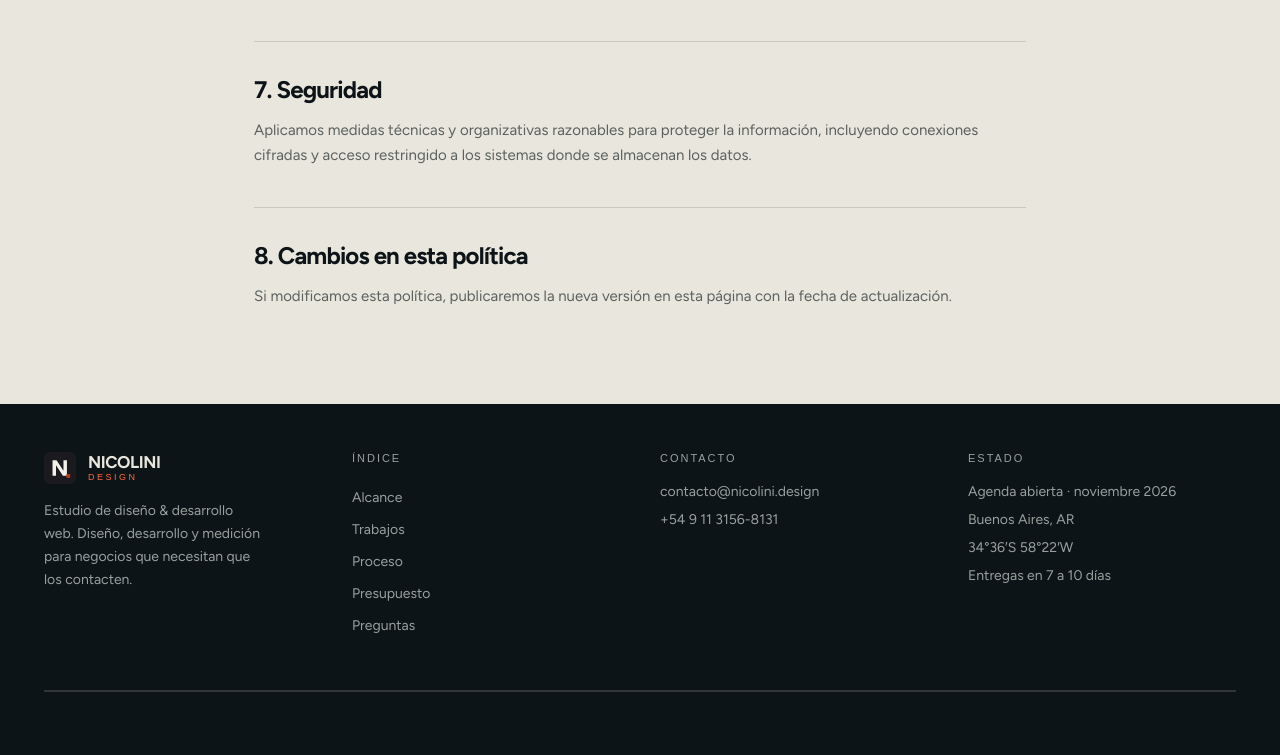
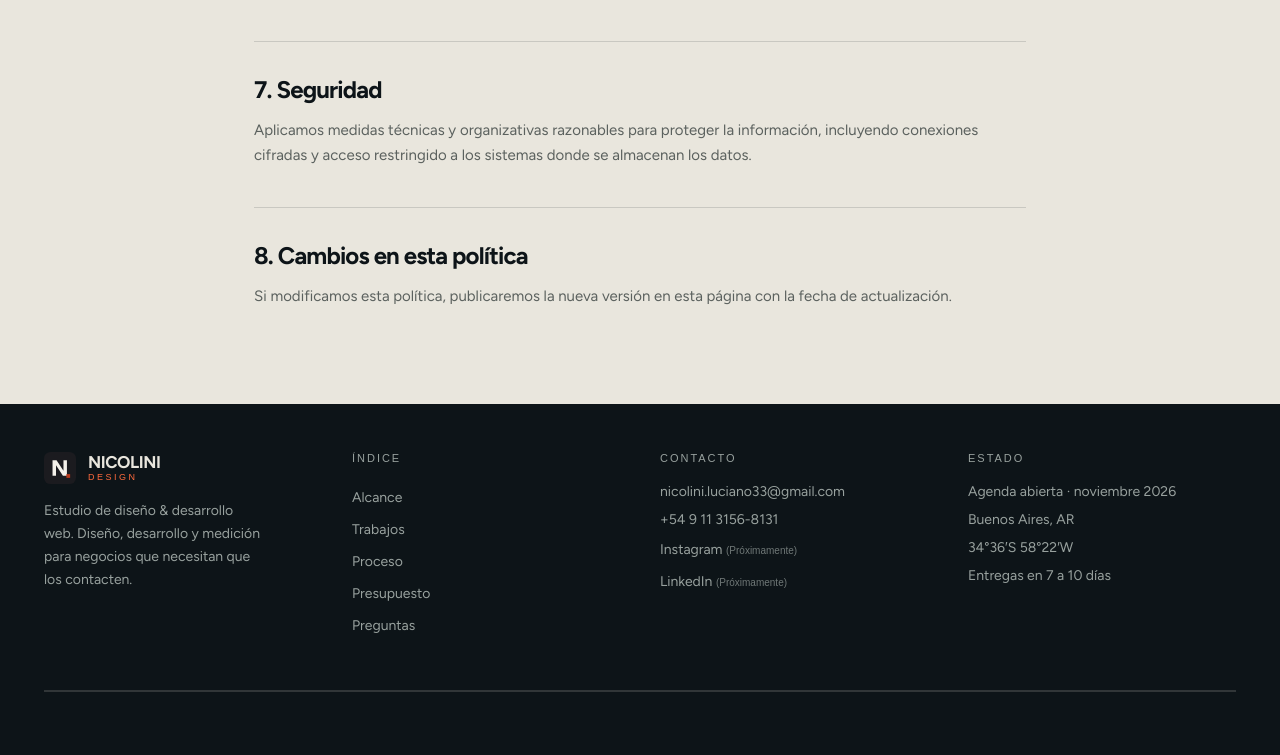
Before and after one commit to luchonicolini/Emprendimiento-web, a Next.js app: page /politica-de-privacidad in a window 1280 px wide. Shown: the part 1661-2416 px from the top of the page. Built offline with nearby package versions, Linux system fonts and the light colour scheme; no server answers; a web font is replaced by a local one.

Commit message:
feat: complete Phase 1 SEO & Phase 2 commercial setup (email, social alerts, portfolio cleanup)

```diff
--- a/src/app/api/save-lead/route.ts
+++ b/src/app/api/save-lead/route.ts
@@ -168,7 +168,8 @@ async function sendNotificationEmail(lead: {
   plazo: string;
   mensaje: string;
 }): Promise<boolean> {
-  const destinationEmail = process.env.LEAD_NOTIFICATION_EMAIL;
+  const destinationEmail =
+    process.env.LEAD_NOTIFICATION_EMAIL || "nicolini.luciano33@gmail.com";
   const resendApiKey = process.env.RESEND_API_KEY;
   const web3formsKey = process.env.WEB3FORMS_ACCESS_KEY;
   const fromEmail =
@@ -207,7 +208,7 @@ async function sendNotificationEmail(lead: {
           <td style="padding: 10px 0; color: #98a19e;">WhatsApp:</td>
           <td style="padding: 10px 0;">
             <a href="${waLink}" style="color: #25D366; text-decoration: none; font-weight: 600;">
-              ${esc(lead.whatsapp)} ↗ (Abrir chat)
+              ${esc(lead.whatsapp)} (Abrir chat)
             </a>
           </td>
         </tr>
--- a/src/app/layout.tsx
+++ b/src/app/layout.tsx
@@ -64,6 +64,20 @@ export const metadata: Metadata = {
     title,
     description: site.description,
   },
+  keywords: [
+    "diseño web argentina",
+    "desarrollo web buenos aires",
+    "landing page precio fijo",
+    "páginas web para profesionales",
+    "desarrollo web a medida",
+    "nicolini design",
+    "diseño web responsive",
+  ],
+  authors: [{ name: site.name, url: site.url }],
+  creator: site.name,
+  verification: {
+    google: process.env.NEXT_PUBLIC_GOOGLE_SITE_VERIFICATION,
+  },
 };
 
 const organizationSchema = {
--- a/src/app/opengraph-image.tsx
+++ b/src/app/opengraph-image.tsx
@@ -103,7 +103,7 @@ export default async function Image() {
         >
           <div style={{ display: "flex", gap: "28px" }}>
             <span style={{ fontSize: "19px", color: "#d05a3f", fontWeight: 700 }}>
-              Landing USD 350
+              Landing USD 200
             </span>
             <span style={{ fontSize: "19px", color: "#4b5563" }}>·</span>
             <span style={{ fontSize: "19px", color: "#d05a3f", fontWeight: 700 }}>
--- a/src/components/prototipo/Contact.tsx
+++ b/src/components/prototipo/Contact.tsx
@@ -218,16 +218,40 @@ export function Contact() {
                 Chatear
               </span>
             </a>
-            {brand.instagram ? (
-              <a
-                href={brand.instagram}
-                target="_blank"
-                rel="noopener noreferrer"
-                className="group flex items-center justify-between border-b border-[var(--line)] py-4 text-sm transition-colors hover:text-[var(--signal)]"
-              >
-                <span>Instagram</span>
-              </a>
-            ) : null}
+            <button
+              type="button"
+              onClick={() =>
+                alert(
+                  'Las redes oficiales de Nicolini Design en Instagram estarán disponibles próximamente.\n\nPor favor comunicate por WhatsApp al ' +
+                    brand.whatsappDisplay +
+                    ' o por email a ' +
+                    brand.email
+                )
+              }
+              className="group flex w-full items-center justify-between border-b border-[var(--line)] py-4 text-left text-sm transition-colors hover:text-[var(--signal)] cursor-pointer"
+            >
+              <span>Instagram</span>
+              <span className="font-cota text-[11px] uppercase tracking-wider text-[var(--muted)] group-hover:text-[var(--signal)]">
+                Próximamente
+              </span>
+            </button>
+            <button
+              type="button"
+              onClick={() =>
+                alert(
+                  'Las redes oficiales de Nicolini Design en LinkedIn estarán disponibles próximamente.\n\nPor favor comunicate por WhatsApp al ' +
+                    brand.whatsappDisplay +
+                    ' o por email a ' +
+                    brand.email
+                )
+              }
+              className="group flex w-full items-center justify-between border-b border-[var(--line)] py-4 text-left text-sm transition-colors hover:text-[var(--signal)] cursor-pointer"
+            >
+              <span>LinkedIn</span>
+              <span className="font-cota text-[11px] uppercase tracking-wider text-[var(--muted)] group-hover:text-[var(--signal)]">
+                Próximamente
+              </span>
+            </button>
           </div>
         </div>
 
@@ -273,7 +297,7 @@ export function Contact() {
                     className="proto-btn justify-center text-center"
                   >
                     <span>Enviar por WhatsApp</span>
-                    <span aria-hidden="true" className="font-cota text-xs">↗</span>
+
                   </a>
                   <a
                     href={mailHref}
@@ -498,7 +522,7 @@ export function Contact() {
               >
                 <span>{loading ? "Registrando consulta técnica…" : "Pedir presupuesto técnico"}</span>
                 <span aria-hidden="true" className="font-cota text-xs">
-                  {loading ? "…" : "01/01 ↗"}
+                  {loading ? "…" : "01/01"}
                 </span>
               </button>
               <p className="proto-label mt-3 text-center sm:text-left">
--- a/src/components/prototipo/ProtoFooter.tsx
+++ b/src/components/prototipo/ProtoFooter.tsx
@@ -1,3 +1,5 @@
+"use client";
+
 import Link from "next/link";
 import { CookiePreferences } from "@/components/CookiePreferences";
 import { brand, nav } from "@/content/prototipo";
@@ -53,18 +55,38 @@ export function ProtoFooter() {
                   {brand.whatsappDisplay}
                 </a>
               </li>
-              {brand.instagram ? (
-                <li>
-                  <a
-                    href={brand.instagram}
-                    target="_blank"
-                    rel="noopener noreferrer"
-                    className="transition-colors hover:text-[var(--fg)]"
-                  >
-                    Instagram
-                  </a>
-                </li>
-              ) : null}
+              <li>
+                <button
+                  type="button"
+                  onClick={() =>
+                    alert(
+                      'Las redes oficiales de Nicolini Design en Instagram estarán disponibles próximamente.\n\nPor favor comunicate por WhatsApp al ' +
+                        brand.whatsappDisplay +
+                        ' o por email a ' +
+                        brand.email
+                    )
+                  }
+                  className="inline-block py-0.5 text-left text-sm text-[var(--muted)] transition-colors hover:text-[var(--fg)] cursor-pointer"
+                >
+                  Instagram <span className="font-cota text-[10px] text-[var(--muted)] opacity-70">(Próximamente)</span>
+                </button>
+              </li>
+              <li>
+                <button
+                  type="button"
+                  onClick={() =>
+                    alert(
+                      'Las redes oficiales de Nicolini Design en LinkedIn estarán disponibles próximamente.\n\nPor favor comunicate por WhatsApp al ' +
+                        brand.whatsappDisplay +
+                        ' o por email a ' +
+                        brand.email
+                    )
+                  }
+                  className="inline-block py-0.5 text-left text-sm text-[var(--muted)] transition-colors hover:text-[var(--fg)] cursor-pointer"
+                >
+                  LinkedIn <span className="font-cota text-[10px] text-[var(--muted)] opacity-70">(Próximamente)</span>
+                </button>
+              </li>
             </ul>
           </div>
 
--- a/src/components/prototipo/ProtoHero.tsx
+++ b/src/components/prototipo/ProtoHero.tsx
@@ -34,15 +34,9 @@ export function ProtoHero() {
               <div className="mt-9 flex flex-col gap-3 sm:flex-row">
                 <a href="#contacto" className="proto-btn">
                   Pedir presupuesto
-                  <span aria-hidden="true" className="font-cota text-[11px]">
-                    ↗
-                  </span>
                 </a>
                 <a href="#trabajos" className="proto-btn proto-btn-ghost">
                   Ver trabajos
-                  <span aria-hidden="true" className="font-cota text-[11px]">
-                    ↓
-                  </span>
                 </a>
               </div>
             </Reveal>
--- a/src/components/prototipo/Testimonials.tsx
+++ b/src/components/prototipo/Testimonials.tsx
@@ -86,7 +86,7 @@ export function Testimonials() {
                         rel="noopener noreferrer"
                         className="font-cota text-[10px] text-[var(--signal)] hover:underline inline-flex items-center gap-1"
                       >
-                        Ver en Google ↗
+                        Ver en Google
                       </a>
                     )}
                   </div>
@@ -97,7 +97,7 @@ export function Testimonials() {
         </div>
 
         <p className="proto-label mt-4 md:hidden">
-          Deslizá para ver las tres →
+          Deslizá para ver las tres
         </p>
       </div>
     </section>
--- a/src/content/prototipo.ts
+++ b/src/content/prototipo.ts
@@ -6,7 +6,7 @@ export const brand = {
   name: "Nicolini Design",
   descriptor: "Estudio de diseño & desarrollo web",
   tagline: "Sitios web con medidas exactas.",
-  email: "contacto@nicolini.design",
+  email: "nicolini.luciano33@gmail.com",
   whatsapp: "https://wa.me/5491131568131",
   whatsappDisplay: "+54 9 11 3156-8131",
   // Vacío = el link de Instagram no se muestra (evita mandar a instagram.com sin perfil).
--- a/src/lib/site.ts
+++ b/src/lib/site.ts
@@ -2,7 +2,7 @@ export const site = {
   name: "Nicolini Design",
   legalName: "Nicolini Design — Estudio",
   url: process.env.NEXT_PUBLIC_SITE_URL ?? "https://nicolini.design",
-  email: "contacto@nicolini.design",
+  email: "nicolini.luciano33@gmail.com",
   phone: "+5491131568131",
   phoneDisplay: "+54 9 11 3156-8131",
   // Completar con el handle real (ej. "https://www.instagram.com/nicolini.design").
```
Also changed, not shown: src/components/prototipo/WhatsAppFloat.tsx (+3 -7 lines), src/components/prototipo/WorkIndex.tsx (+4 -19 lines), 1 other file (tests, documents, lock files or other folders).
